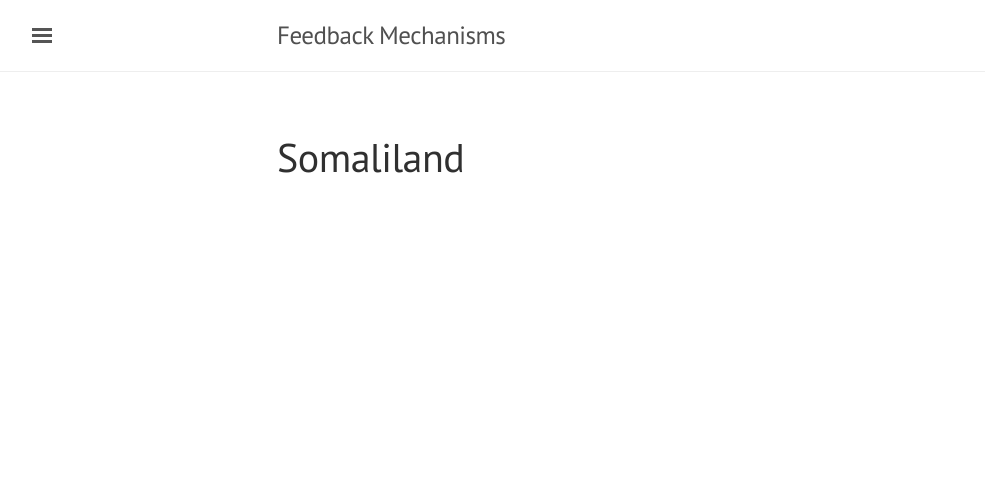
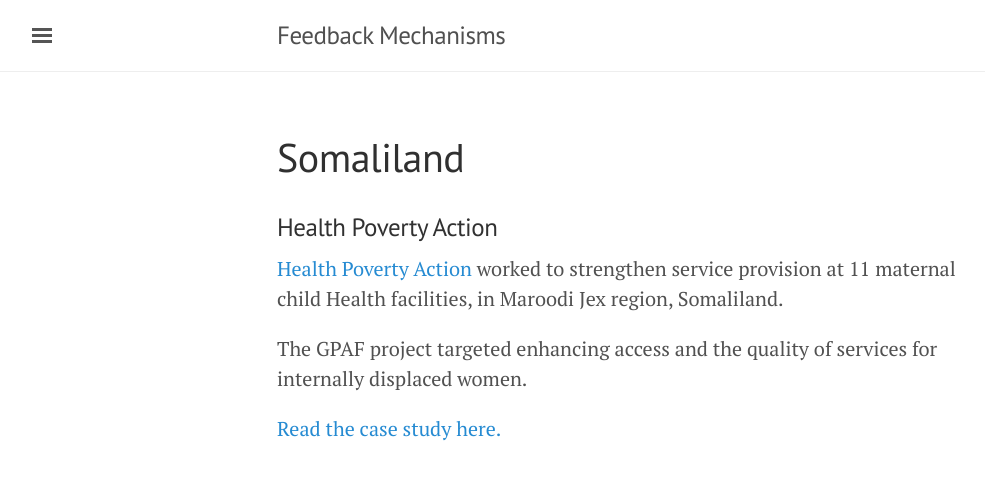
Before and after one commit to socialimpactlab/feedbackmechanisms, a Jekyll site: the page built from pilots/somaliland.md, in a window 1280 px wide. Shown: the top 480 px of the page, without its empty margins (3-988 px from the left). Built offline with Jekyll 4.4.1, drawn with Linux system fonts in a browser that asks for light colours.

Commit message:
HPA blurb

```diff
--- a/pilots/somaliland.md
+++ b/pilots/somaliland.md
@@ -2,3 +2,10 @@
 layout: pilot
 title: Somaliland
 ---
+### Health Poverty Action
+
+[Health Poverty Action](http://www.healthpovertyaction.org) worked to strengthen service provision at 11 maternal child Health facilities, in Maroodi Jex region, Somaliland.
+
+The GPAF project targeted enhancing access and the quality of services for internally displaced women.
+
+[Read the case study here.](http://cdn.worldvision.org.uk/files/5114/6056/3577/Somaliland1.pdf)
```
